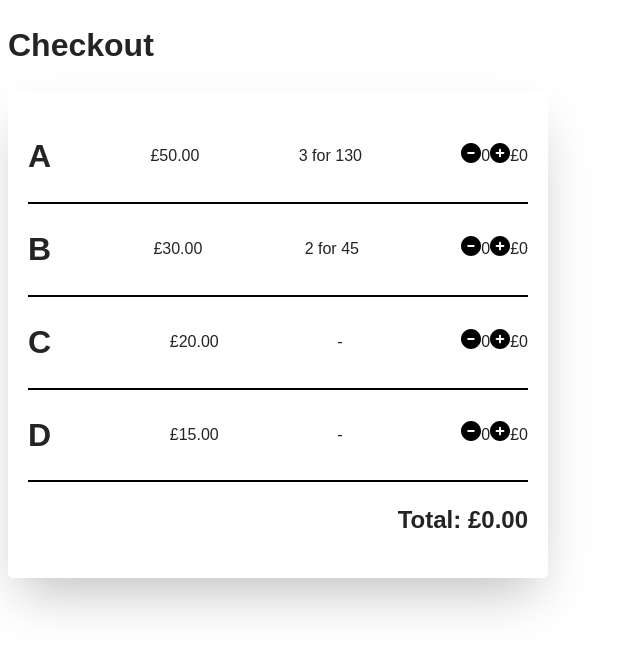
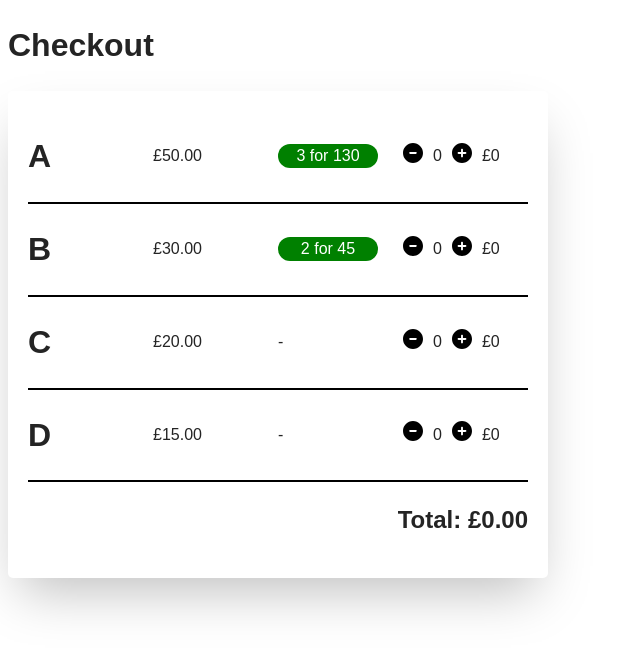
Before and after one commit to mefexd/checkout, a React (Vite) app: page / in a window 1280 px wide. Shown: the top 652 px of the page, without its empty margins (0-640 px from the left). Built offline with nearby package versions, Linux system fonts and the light colour scheme.

Commit message:
additional styling

```diff
--- a/src/components/Basket.tsx
+++ b/src/components/Basket.tsx
@@ -43,7 +43,13 @@ export const Basket = () => {
             <div className="basket-item" key={product.item}>
               <h1>{product.item}</h1>
               <p>{formatCurrency(product.unitPrice)}</p>
-              {product.specialPrice ? <p>{product.specialPrice}</p> : "-"}
+              {product.specialPrice ? (
+                <span>
+                  <p className="special-offer">{product.specialPrice}</p>
+                </span>
+              ) : (
+                "-"
+              )}
               <ProductCounter
                 product={product}
                 addToBasket={handleBasketUpdate}
--- a/src/components/ProductCounter.tsx
+++ b/src/components/ProductCounter.tsx
@@ -80,7 +80,7 @@ export const ProductCounter = ({
           alt="minus icon"
         />
       </button>
-      <span>{numberOfProduct}</span>
+      <span className="product-count">{numberOfProduct}</span>
       <button onClick={increaseCount} name="add item">
         <img
           className="counter-icon add-counter-icon"
@@ -88,7 +88,7 @@ export const ProductCounter = ({
           alt="plus icon"
         />
       </button>
-      <span>£{totalCostOfProduct}</span>
+      <span className="individual-product-cost">£{totalCostOfProduct}</span>
     </div>
   );
 };
--- a/src/index.css
+++ b/src/index.css
@@ -31,10 +31,25 @@ button {
 }
 .basket-item {
   border-bottom: 2px solid black;
-  display: flex;
-  justify-content: space-between;
+  display: grid;
+  grid-template-columns: 25% 25% 25% 25%;
+  grid-template-rows: auto;
   align-items: center;
 }
 .checkout-display {
   text-align: right;
 }
+.product-count {
+  margin: 0px 10px;
+}
+.individual-product-cost {
+  margin: 0px 10px;
+}
+.special-offer {
+  background: green;
+  color: white;
+  text-align: center;
+  border-radius: 25px;
+  width: 100px;
+  box-shadow: rgba(0, 0, 0, 0.25) 0px 25px 50px -12px;
+}
```
